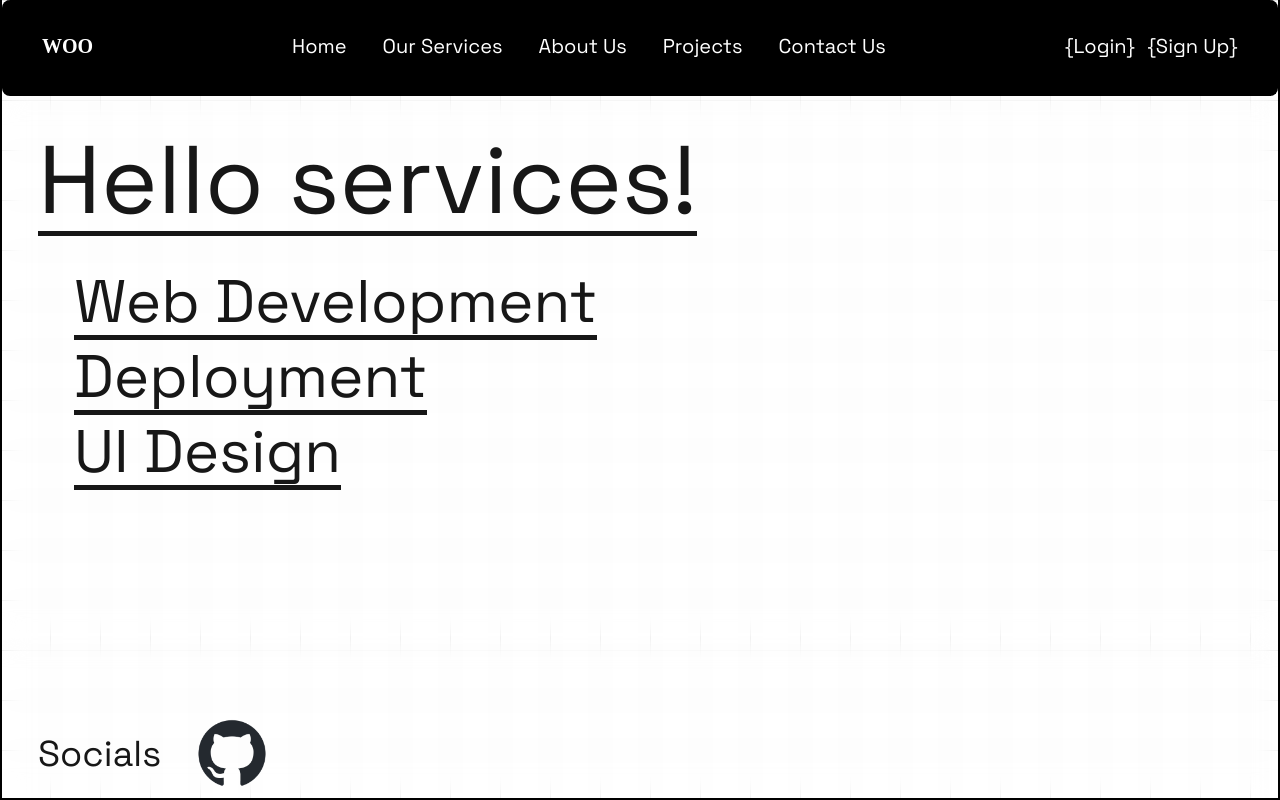
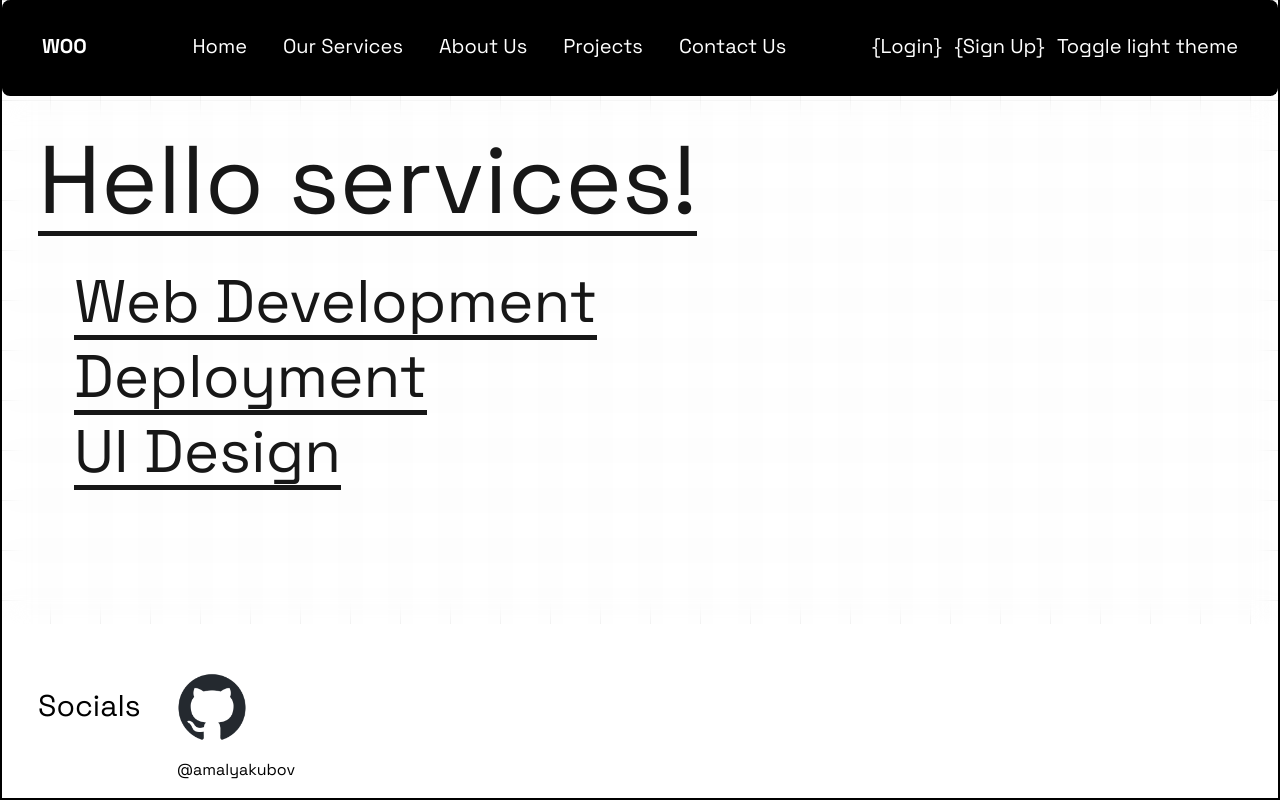
Before and after one commit to amalyakubov/personal-playground-website, a Next.js app: page /services in a window 1280 px wide. Built offline with nearby package versions, Linux system fonts and the light colour scheme.

Commit message:
Fix themes

```diff
--- a/src/app/globals.css
+++ b/src/app/globals.css
@@ -2,53 +2,39 @@
 @tailwind components;
 @tailwind utilities;
 
+@layer base {
+    /* Define custom properties at the base layer */
     :root {
-    --background: #ffffff;
-    --foreground: #171717;
-    --grid-color: rgba(0, 0, 0, 0.1);
+        --background: theme(colors.white);
+        --foreground: theme(colors.neutral.900);
+        --grid-color: rgba(0, 0, 0, 0.1); /* Increased opacity to 20% */
     }
 
-@media (prefers-color-scheme: dark) {
-    :root {
-        --background: #070a0d;
-        --foreground: #ededed;
-        --grid-color: rgba(255, 255, 255, 0.05);
-    }
-    p,
-    h {
-        color: #e7edf2d;
-    }
+    /* Dark mode custom properties */
+    :root[data-theme="dark"] {
+        --background: #242423;
+        --foreground: theme(colors.gray.100);
+        --grid-color: rgba(255, 255, 255, 0.04); /* Increased opacity to 15% */
     }
 
-::selection {
-    color: black;
-    background-color: #fcd34d;
-}
-
+    /* Base styles */
     body {
-    color: var(--foreground);
-    background: var(--background);
-    font-family: Arial, Helvetica, sans-serif;
+        @apply min-h-screen overflow-x-hidden font-sans text-[var(--foreground)] bg-[var(--background)];
         background-image: linear-gradient(var(--grid-color) 1px, transparent 1px),
             linear-gradient(to right, var(--grid-color) 1px, var(--background) 1px);
         background-size: 50px 50px;
     }
 
-p {
-    font-family: "Geist";
+    /* Selection styles */
+    ::selection {
+        @apply bg-amber-300 text-black;
+    }
 }
 
-html,
-body {
-    min-height: 100vh;
-    overflow-x: hidden;
+@layer components {
+    .text-container {
+        @apply bg-[var(--background)] relative z-10;
     }
-
-/* Add this new utility class */
-.text-container {
-    background-color: var(--background);
-    position: relative;
-    z-index: 1;
 }
 
 @layer utilities {
--- a/src/app/page.tsx
+++ b/src/app/page.tsx
@@ -26,9 +26,12 @@ type GlitchyTypewriterProps = {
 
 const Home = () => {
   const [theme, setTheme] = useState<string | null>("dark");
+  useEffect(() => {
+    document.documentElement.setAttribute("data-theme", theme);
+  });
   return (
     <ThemeContext.Provider value={{ theme, setTheme }}>
-      <div className={"page-container px-14 w-screen h-screen selection:bg-amber-300 "} id="page-wrapper">
+      <div className={"page-container px-14 w-screen h-screen selection:bg-amber-300 font-['Geist']"} id="page-wrapper">
         <Header />
         <Hero />
         <div className={"grid grid-cols-2 w-screen gap-9 "}>
--- a/src/components/Footer.tsx
+++ b/src/components/Footer.tsx
@@ -8,16 +8,29 @@ const Footer = () => {
 
   const { theme, setTheme } = themeContext;
   return (
-    <div className={"h-[20vh] pt-20 pb-9 dark:bg-white dark:text-black px-9 rounded-md backdrop-blur-md flex flex-row"}>
+    <div
+      className={`pt-12 pb-4 h-min  ${theme === "dark" ? "bg-white text-black" : "bg-black text-white"}  px-9 rounded-md backdrop-blur-md flex flex-row `}
+    >
       <div className={"footer-menu w-max pr-9"}>
         <ol className={"flex pt-4"}>
-          <li className={"text-4xl"}>Socials</li>
+          <li
+            className={
+              "text-3xl relative after:content-[''] after:absolute after:w-full after:h-0.5 after:bg-black after:left-0 after:bottom-0 after:scale-x-0 hover:after:scale-x-100 after:transition-transform after:origin-left after:duration-150 after:ease-in-out"
+            }
+          >
+            Socials
+          </li>
         </ol>
       </div>
       <div className={"w-max"}>
         <a href="https://github.com/amalyakubov">
-          <img src={theme === "dark" ? blackLogo.src : whiteLogo.src} width={70} height={70} className="pb-4" />
-          <p>@amalyakubov</p>
+          <img
+            src={theme === "dark" ? blackLogo.src : whiteLogo.src}
+            width={70}
+            height={70}
+            className="pb-4 hover:-translate-y-3 transition-all"
+          />
+          <p className={"text-md"}>@amalyakubov</p>
         </a>
       </div>
     </div>
--- a/src/components/Header.tsx
+++ b/src/components/Header.tsx
@@ -1,7 +1,10 @@
+import { ThemeContext } from "@/contexts/ThemeContext";
 import { Hero } from "./Hero";
 import Link from "next/link";
+import { useContext } from "react";
 
 export const Header = () => {
+  const { theme, setTheme } = useContext(ThemeContext);
   return (
     <>
       <header
@@ -48,6 +51,17 @@ export const Header = () => {
           <a className="relative after:content-[''] after:absolute after:w-full after:h-0.5 after:bg-white after:left-0  after:scale-x-0 hover:after:scale-x-100 after:transition-transform after:origin-left after:bottom-[-4px] after:duration-150 after:ease-in-out">
             {"{Sign Up}"}
           </a>
+          <button
+            onClick={() => {
+              if (theme === "dark") {
+                setTheme("light");
+              } else if (theme === "light") {
+                setTheme("dark");
+              }
+            }}
+          >
+            Toggle {theme == "dark" ? "light" : "dark"} theme
+          </button>
         </div>
       </header>
     </>
```
Lines whose indentation alone changed are shown as unchanged.
